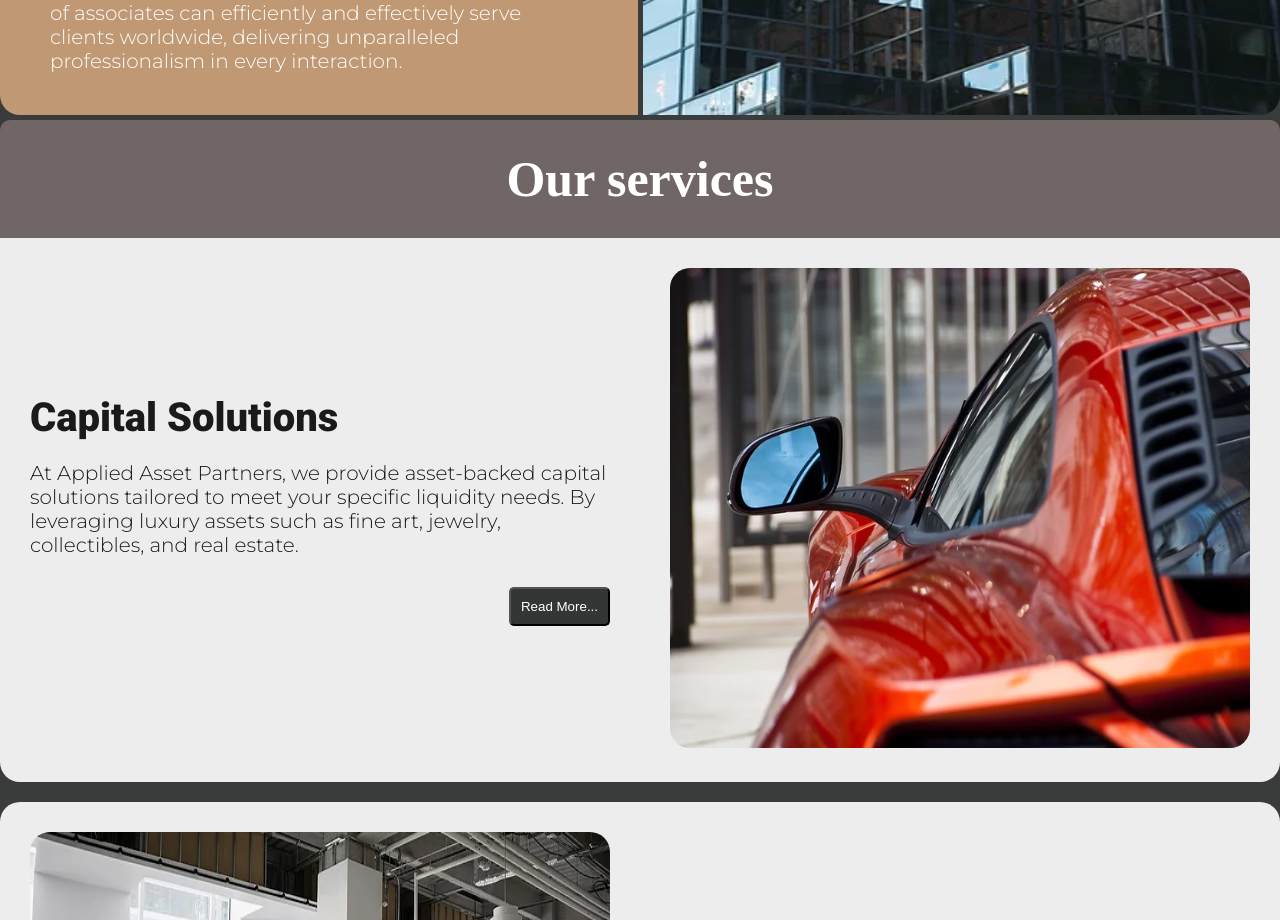
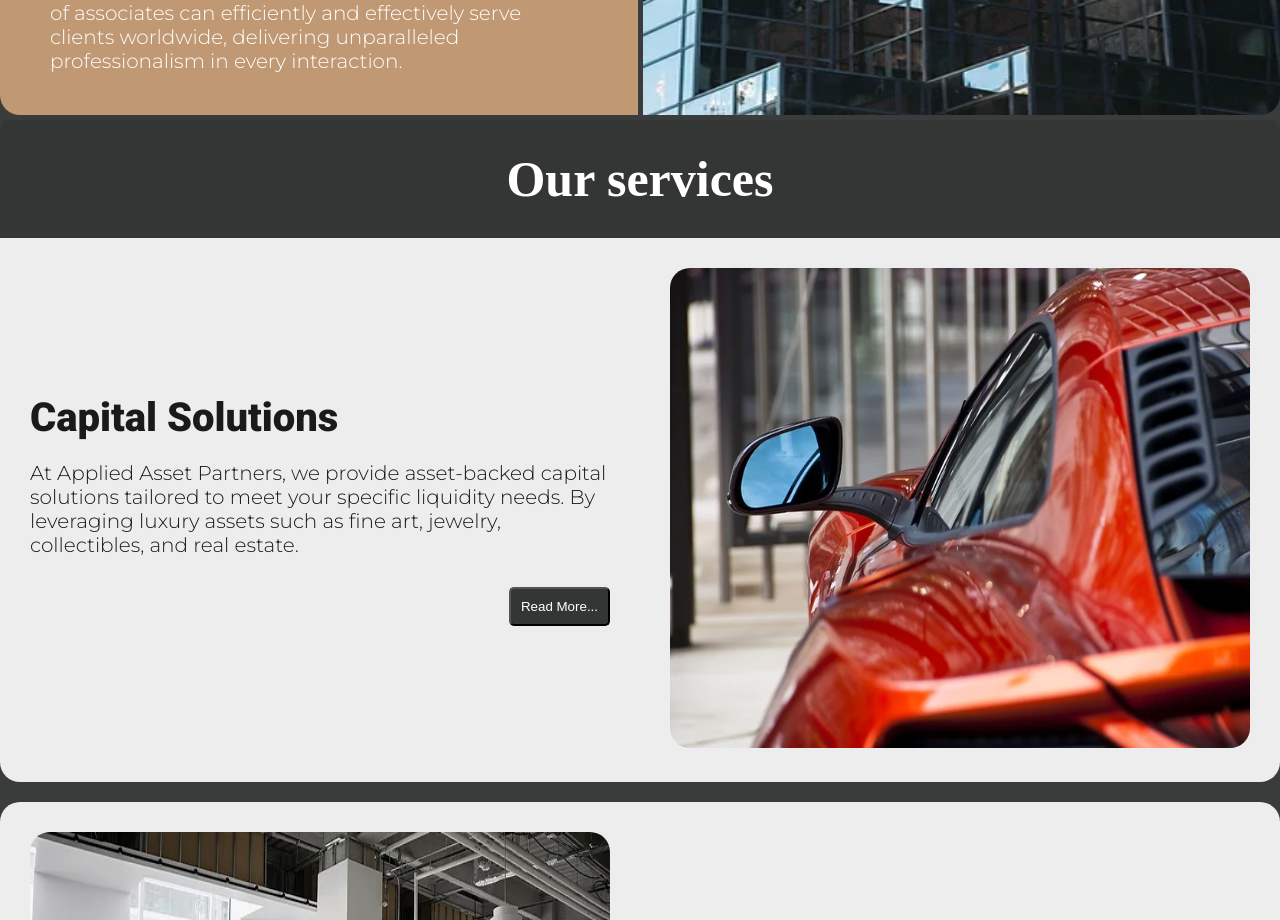
Before and after one commit to babu-201/website-redisgn-550, a plain HTML site: page index.html in a window 1280 px wide. Shown: the part 1060-1980 px from the top of the page. Drawn offline with Linux system fonts and the light colour scheme.

Commit message:
new update 4

```diff
--- a/Home.css
+++ b/Home.css
@@ -181,7 +181,7 @@ body{
     padding: 30px;
     text-align: center;
     color: white;
-    background-color: rgb(113, 102, 102);
+    background-color: #343535;
     border-radius: 10px 10px 0px 0px;
 }
 
```
